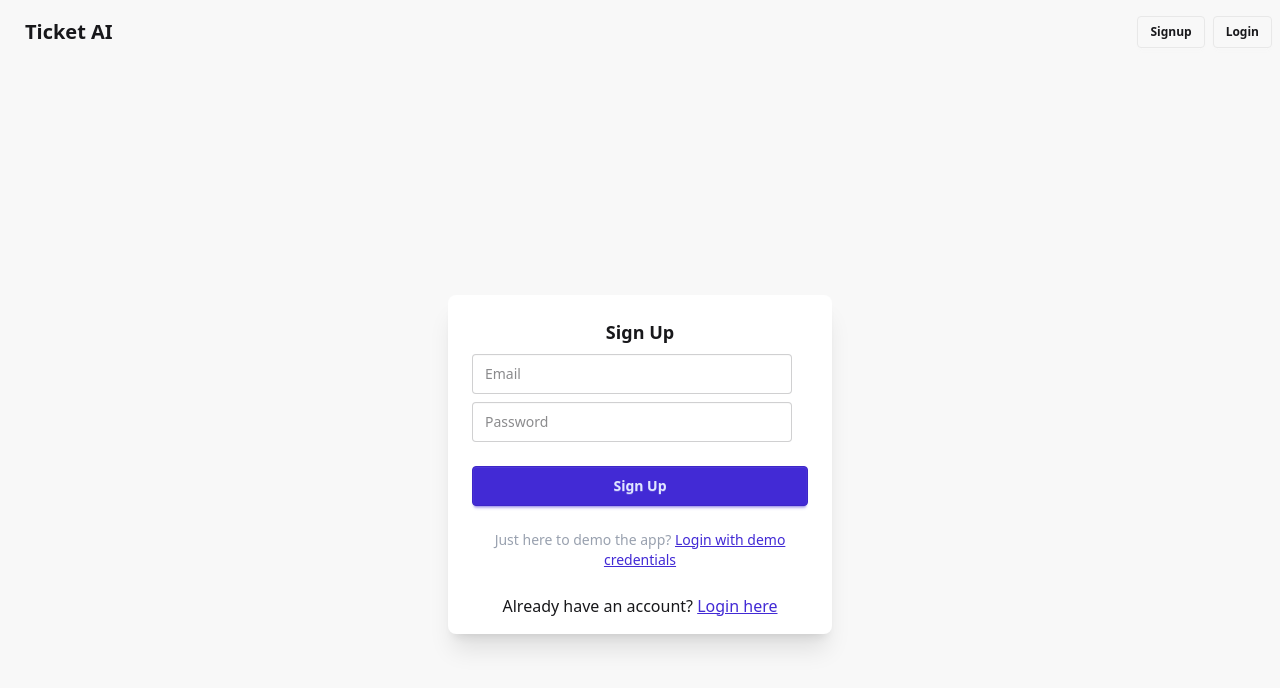
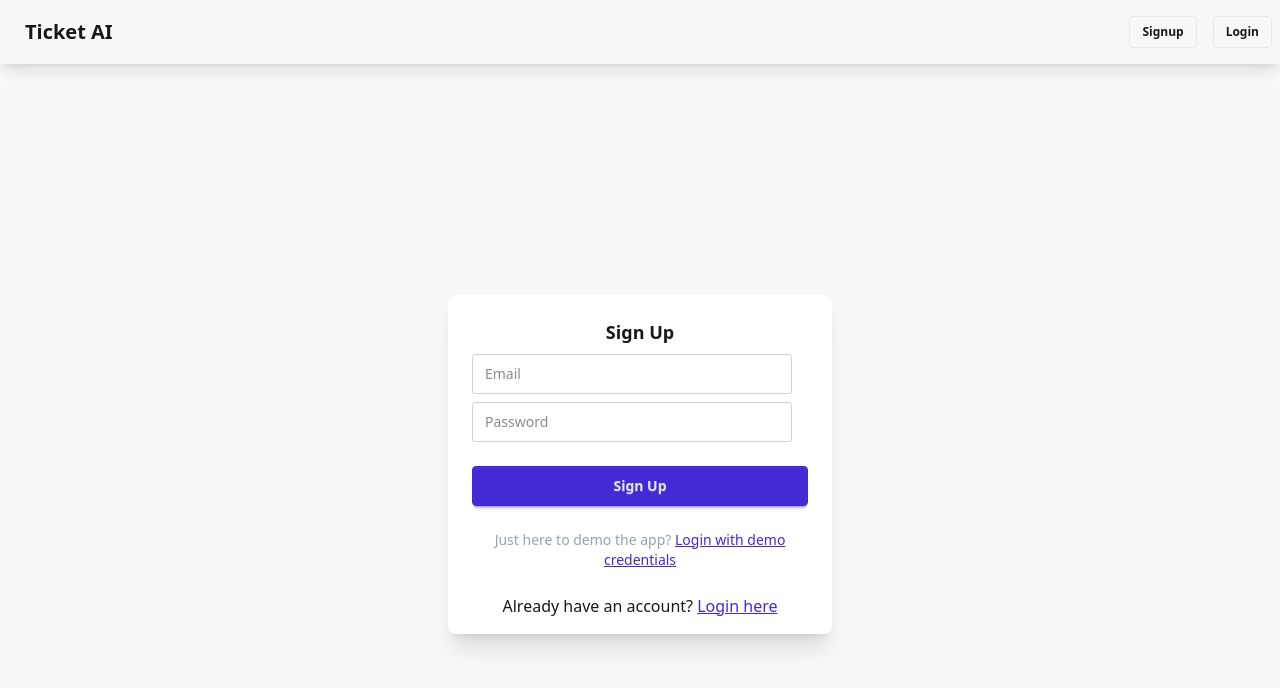
Before and after one commit to AshishDara/AI-ticket-system-main, a React (Vite) app in the folder ai-ticket-frontend/: page /signup in a window 1280 px wide. Shown: the top 688 px of the page. Built offline with nearby package versions, Linux system fonts and the light colour scheme.

Commit message:
Add lucide-react dependency and enhance Navbar component with admin panel link

```diff
--- a/ai-ticket-frontend/package.json
+++ b/ai-ticket-frontend/package.json
@@ -11,6 +11,7 @@
   },
   "dependencies": {
     "@tailwindcss/vite": "^4.1.8",
+    "lucide-react": "^0.535.0",
     "react": "^19.1.0",
     "react-dom": "^19.1.0",
     "react-markdown": "^10.1.0",
--- a/ai-ticket-frontend/src/components/navbar.jsx
+++ b/ai-ticket-frontend/src/components/navbar.jsx
@@ -1,4 +1,6 @@
+
 import { Link, useNavigate } from "react-router-dom";
+import { ShieldCheck } from 'lucide-react';
 
 export default function Navbar() {
   const token = localStorage.getItem("token");
@@ -13,14 +15,15 @@ export default function Navbar() {
     localStorage.removeItem("user");
     navigate("/login");
   };
+
   return (
-    <div className="navbar bg-base-200">
+    <div className="navbar bg-base-200 shadow-lg">
       <div className="flex-1">
         <Link to="/" className="btn btn-ghost text-xl">
           Ticket AI
         </Link>
       </div>
-      <div className="flex gap-2">
+      <div className="flex gap-4 items-center">
         {!token ? (
           <>
             <Link to="/signup" className="btn btn-sm">
@@ -32,13 +35,14 @@ export default function Navbar() {
           </>
         ) : (
           <>
-            <p>Hi, {user?.email}</p>
+            <p className="hidden md:block text-gray-400">Hi, {user?.email}</p>
             {user && user?.role === "admin" ? (
-              <Link to="/admin" className="btn btn-sm">
-                Admin
+              <Link to="/admin" className="btn btn-md btn-success text-white font-bold">
+                <ShieldCheck size={20} />
+                Open Admin Panel
               </Link>
             ) : null}
-            <button onClick={logout} className="btn btn-sm">
+            <button onClick={logout} className="btn btn-sm btn-outline btn-primary">
               Logout
             </button>
           </>
```
Also changed, not shown: 1 other file (tests, documents, lock files or other folders).
